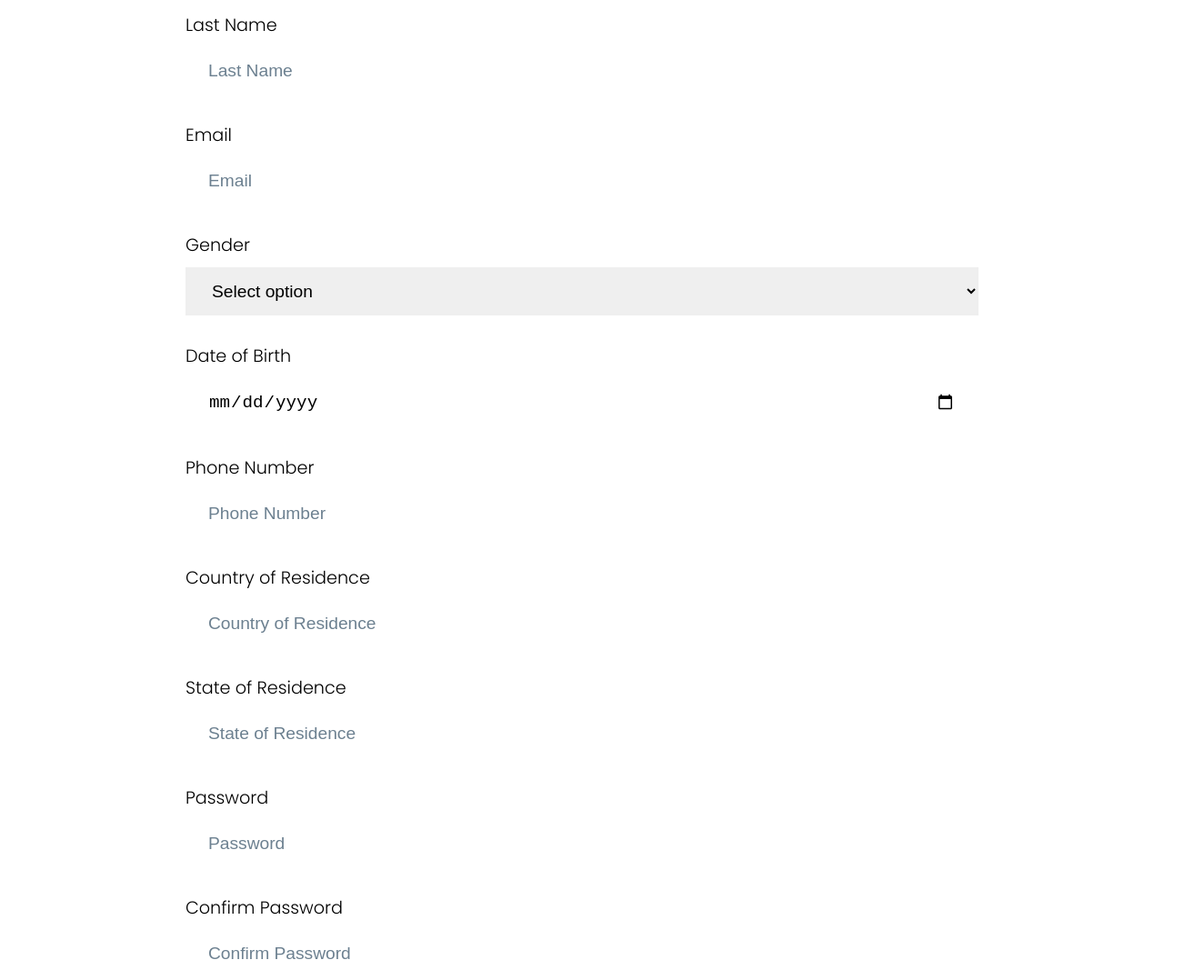
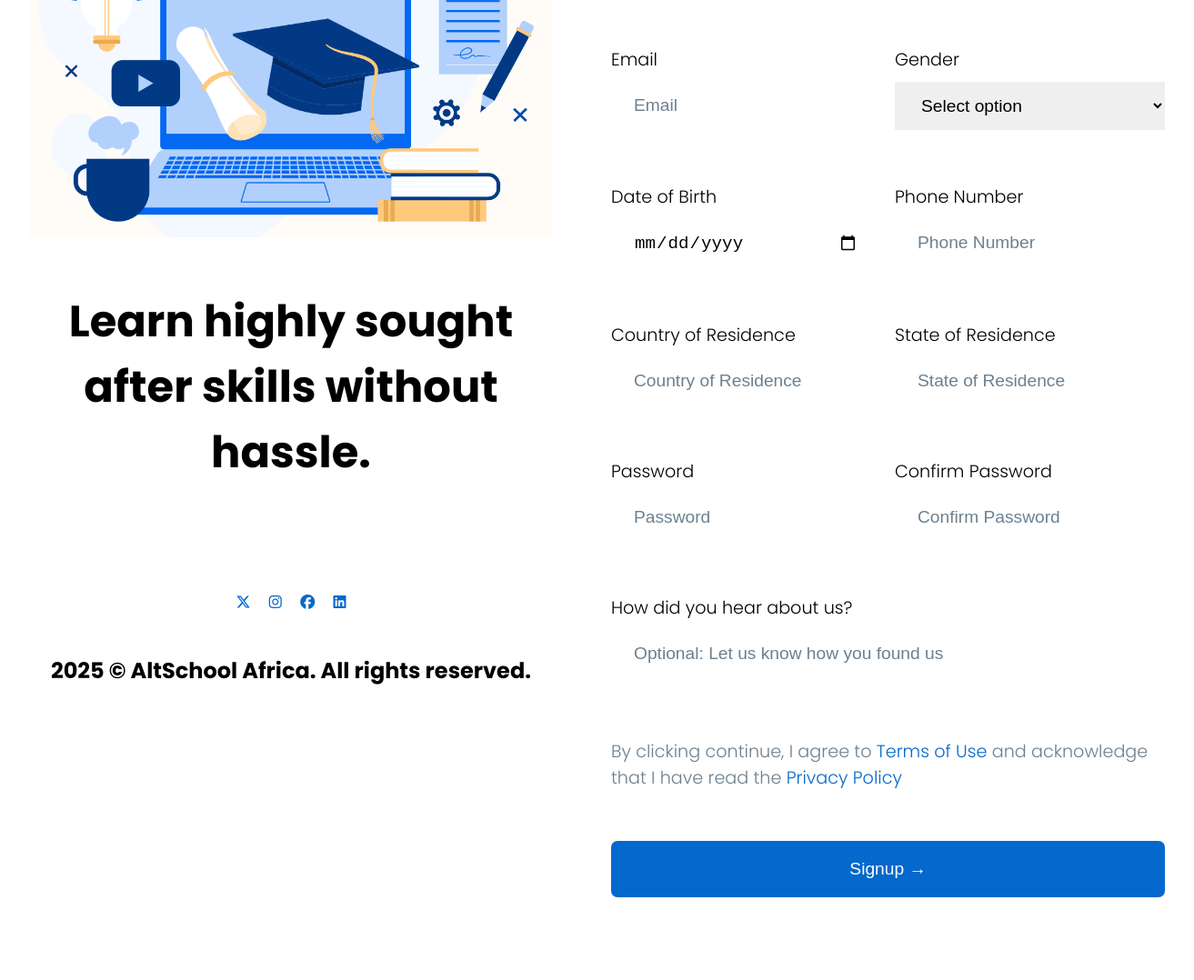
Before and after one commit to Nma01/Assignment---Html, a plain HTML site: page Assignment 1/form.html in a window 1280 px wide. Shown: the part 464-1542 px from the top of the page at 91% size, 1313 px wide, since content can reach past the window. Drawn offline with Linux system fonts and the light colour scheme.

Commit message:
more updates to form.html

```diff
--- a/Assignment 1/form.css
+++ b/Assignment 1/form.css
@@ -14,12 +14,10 @@ body {
   font-family: 'Poppins', serif;
 }
 
-.container {
-  /* background-color: rgb(164, 96, 96); */
-  /* border: 1px solid black; */
+.right-container {
   margin: 5% auto;
   padding: 5%;
-  max-width: 1000px;
+  max-width: 900px;
 }
 
 header h3 {
@@ -27,7 +25,7 @@ header h3 {
   text-align: center;
 }
 header h2 {
-  font-size: 2.5rem;
+  font-size: 3rem;
   font-weight: 500;
   padding: 15px 0 5px 0;
   letter-spacing: -1px;
@@ -100,15 +98,24 @@ button {
 
 i {
   color: var(--blue);
+
 }
 
 .socials {
   display: none;
 }
 
+.left-container {
+  display: none;
+}
+
 /* media queries */
 @media screen and (min-width: 768px) and (max-width: 991px) {
-    form{
+  .left-container {
+    display: none;
+  }
+
+  form {
     /* background: #744c4c; */
     display: grid;
     grid-template-columns: 1fr 1fr;
@@ -119,11 +126,74 @@ i {
     margin: 5px 0;
   }
 
-    .grid-item:last-child{
+  .grid-item:last-child {
     grid-column: 1/-1;
   }
 
-    .consent{
+  .consent {
     margin: 30px 0 20px 0;
   }
 }
+
+@media screen and (min-width: 992px) {
+    .left-container {
+  display: block;
+    margin: 5% auto;
+    padding: 5%;
+
+}
+  .full-container {
+    max-width: 1800px;
+    margin: 5% auto;
+    display: grid;
+    grid-template-columns: 1fr 1fr;
+
+  }
+
+  .left-content{
+    margin: 150px 0;
+  }
+
+  .left-content img{
+    width: 100%;
+  }
+
+  .left-content h1{
+    font-size: 3rem;
+    margin: 50px 0 ;
+    text-align: center;
+  }
+
+
+  footer{
+    text-align: center;
+    margin: 30px 0;
+  }
+
+  form {
+    display: grid;
+    grid-template-columns: 1fr 1fr;
+    gap: 15px;
+  }
+
+  form > div {
+    margin: 17px 0;
+  }
+
+  .grid-item:last-child {
+    grid-column: 1/-1;
+  }
+
+  .consent {
+    margin: 30px 0 20px 0;
+  }
+
+  .socials {
+  display: block;
+  text-align: center;
+
+}
+.socials i{
+    margin: 70px 8px 20px 8px;
+}
+}
--- a/Assignment 1/form.html
+++ b/Assignment 1/form.html
@@ -23,7 +23,22 @@
   <body>
     <p><a href="../index.html">Assignment 1 - Home Page</a></p>
 
-    <div class="container">
+    <div class="full-container">
+      <div class="left-container">
+        <div class="left-content">
+          <img src="./image.png" alt="image" />
+          <h1>Learn highly sought after skills without hassle.</h1>
+          <div class="socials">
+            <i class="fa-brands fa-x-twitter"></i>
+            <i class="fa-brands fa-instagram"></i>
+            <i class="fa-brands fa-facebook"></i>
+            <i class="fa-brands fa-linkedin"></i>
+          </div>
+          <footer><h2>2025 &copy; AltSchool Africa. All rights reserved.</h2></footer>
+        </div>
+      </div>
+
+      <div class="right-container">
         <header>
           <h3>Already an AltScholar? <a href="#">Sign In!</a></h3>
 
@@ -96,8 +111,6 @@
               placeholder="Optional: Let us know how you found us"
             />
           </div>
-
-
         </form>
 
         <p class="consent">
@@ -107,12 +120,6 @@
         </p>
 
         <button type="submit">Signup →</button>
-
-      <div class="socials">
-        <i class="fa-brands fa-x-twitter"></i>
-        <i class="fa-brands fa-instagram"></i>
-        <i class="fa-brands fa-facebook"></i>
-        <i class="fa-brands fa-linkedin"></i>
       </div>
     </div>
   </body>
```
Also changed, not shown: Assignment 1/image.png (added). Lines whose indentation alone changed are shown as unchanged.
